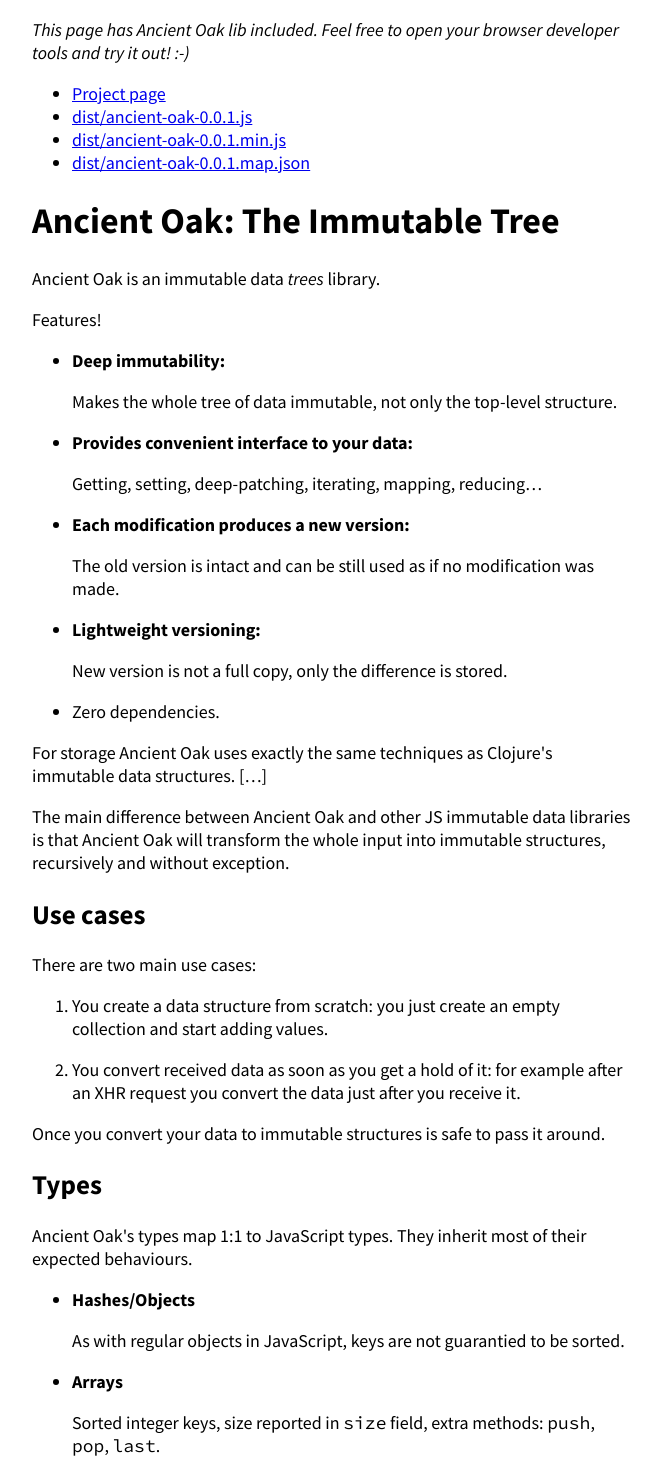
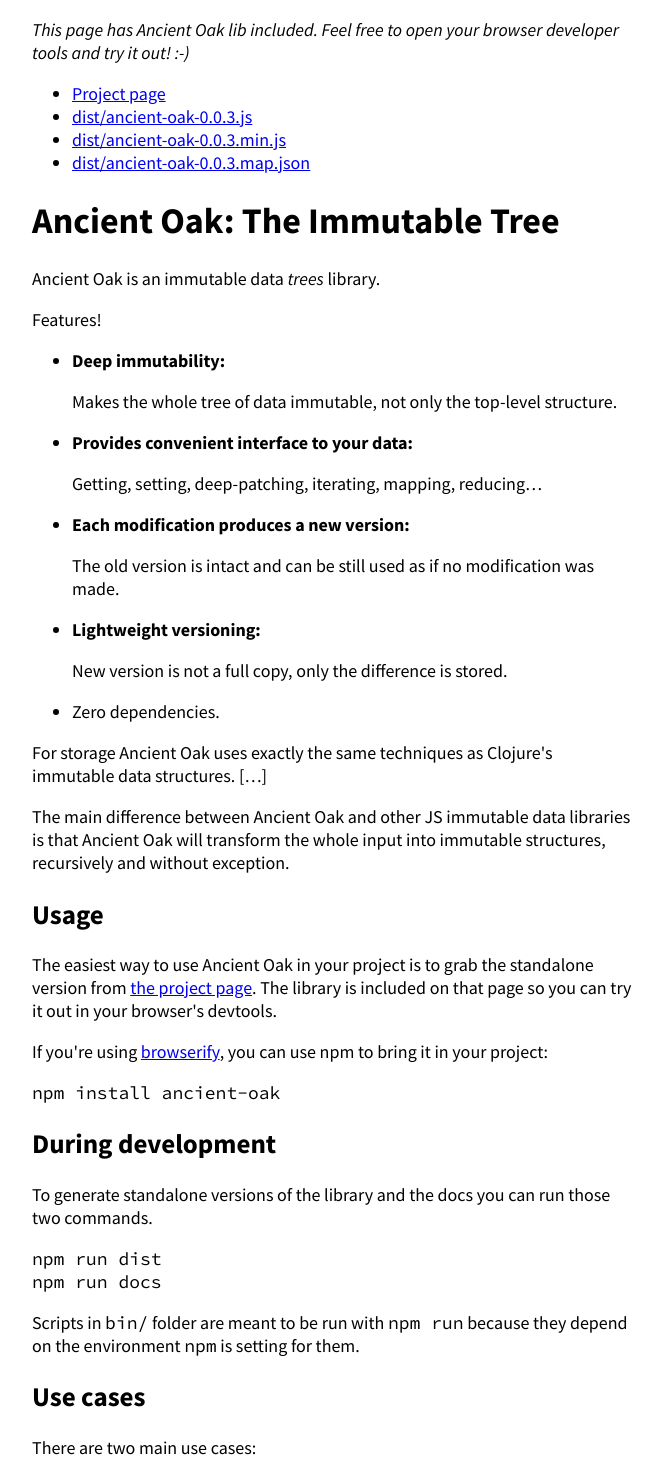
Before and after one commit to szymonrw/ancient-oak, a website: page index.html in a window 1280 px wide. Shown: the top 1462 px of the page, without its empty margins (308-970 px from the left). Drawn offline with Linux system fonts and the light colour scheme.

Commit message:
Build: 0.0.3

```diff
--- a/index.html
+++ b/index.html
@@ -23,9 +23,9 @@
 
 <ul>
 <li><a href="https://github.com/szywon/ancient-oak">Project page</a></li>
-<li><a href="dist/ancient-oak-0.0.1.js">dist/ancient-oak-0.0.1.js</a></li>
-<li><a href="dist/ancient-oak-0.0.1.min.js">dist/ancient-oak-0.0.1.min.js</a></li>
-<li><a href="dist/ancient-oak-0.0.1.map.json">dist/ancient-oak-0.0.1.map.json</a></li>
+<li><a href="dist/ancient-oak-0.0.3.js">dist/ancient-oak-0.0.3.js</a></li>
+<li><a href="dist/ancient-oak-0.0.3.min.js">dist/ancient-oak-0.0.3.min.js</a></li>
+<li><a href="dist/ancient-oak-0.0.3.map.json">dist/ancient-oak-0.0.3.map.json</a></li>
 </ul>
 <h1 id="ancient-oak-the-immutable-tree">Ancient Oak: The Immutable Tree</h1>
 <p>Ancient Oak is an immutable data <em>trees</em> library.</p>
@@ -53,6 +53,21 @@
 <p>The main difference between Ancient Oak and other JS immutable data
 libraries is that Ancient Oak will transform the whole input into
 immutable structures, recursively and without exception.</p>
+<h2 id="usage">Usage</h2>
+<p>The easiest way to use Ancient Oak in your project is to grab the
+standalone version from <a href="http://szywon.pl/ancient-oak">the project
+page</a>. The library is included on that
+page so you can try it out in your browser&#39;s devtools.</p>
+<p>If you&#39;re using <a href="http://browserify.org/">browserify</a>, you can use npm
+to bring it in your project:</p>
+<pre><code>npm install ancient-oak
+</code></pre><h2 id="during-development">During development</h2>
+<p>To generate standalone versions of the library and the docs you can
+run those two commands.</p>
+<pre><code>npm run dist
+npm run docs
+</code></pre><p>Scripts in <code>bin/</code> folder are meant to be run with <code>npm run</code> because
+they depend on the environment <code>npm</code> is setting for them.</p>
 <h2 id="use-cases">Use cases</h2>
 <p>There are two main use cases:</p>
 <ol>
@@ -170,5 +185,5 @@
 </ol>
 <p><em>…to be continued…</em> ;)</p>
 
-<script src="dist/ancient-oak-0.0.1.js"></script>
+<script src="dist/ancient-oak-0.0.3.js"></script>
 </body></html>
```
Also changed, not shown: bower.json (added, +9 -0 lines), dist/ancient-oak-0.0.3.js (added), dist/ancient-oak-0.0.3.map.json (added), dist/ancient-oak-0.0.3.min.js (added).
